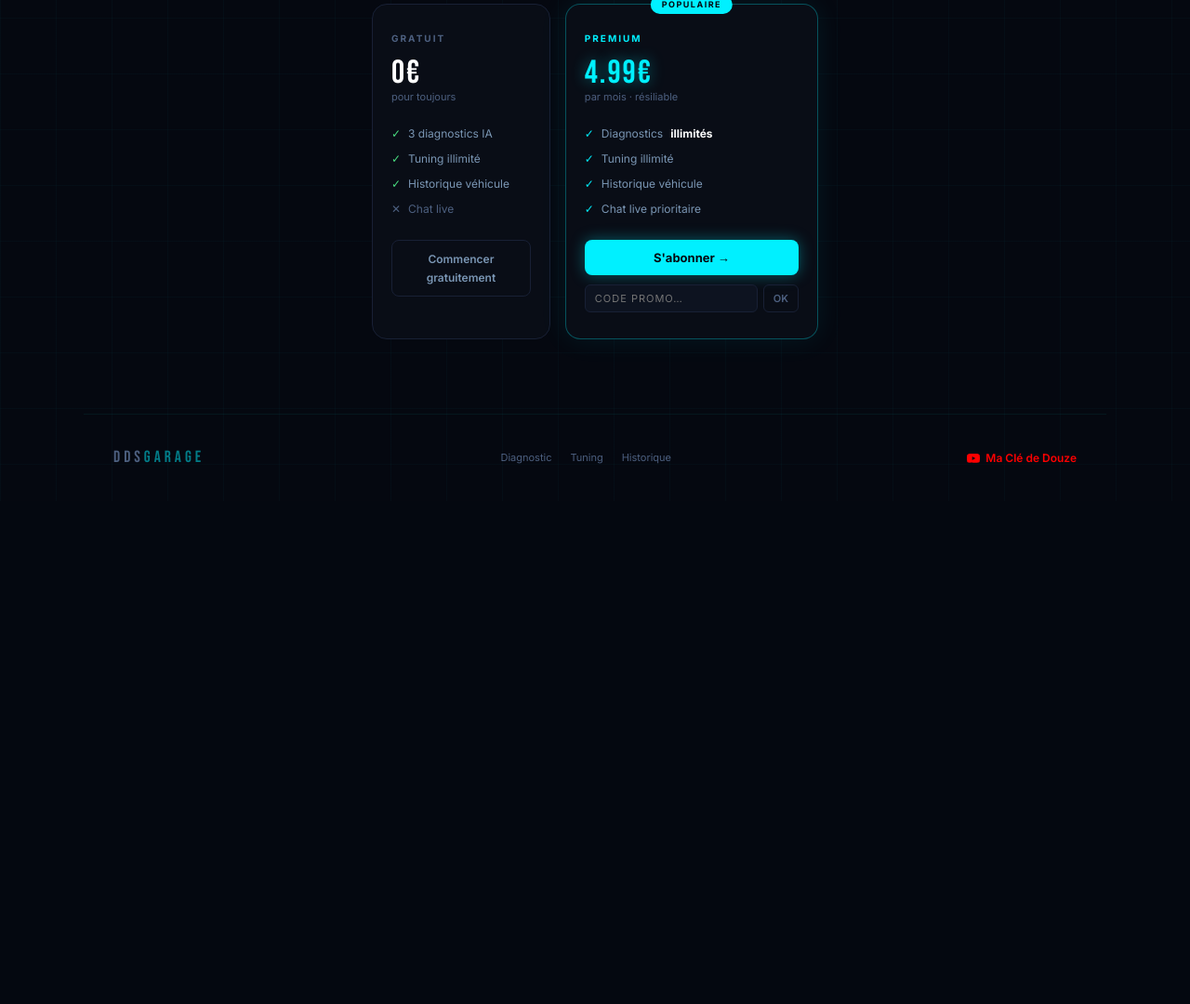
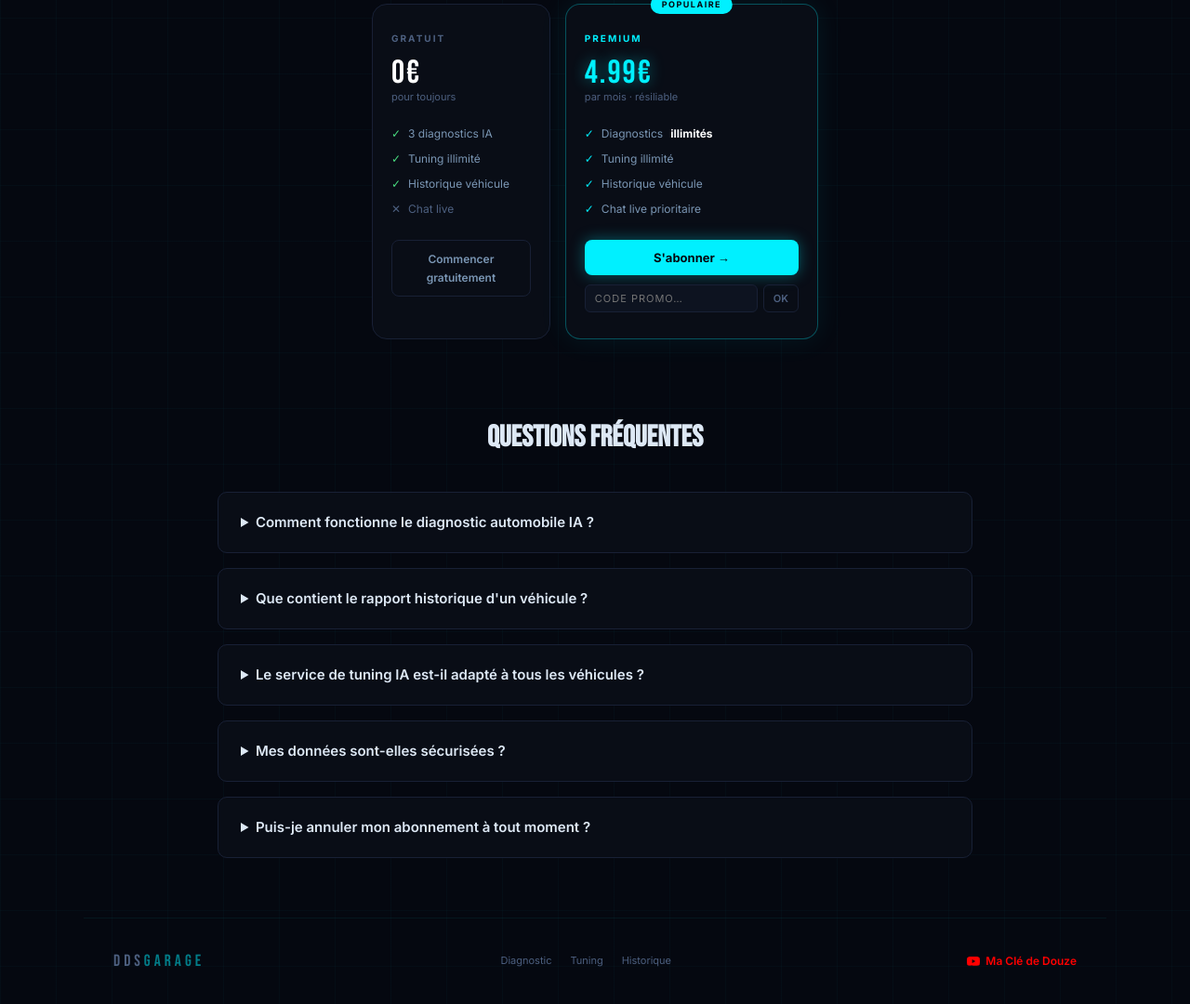
Before and after one commit to sidehdds/DDS-GARAGE, a Flask app: page / in a window 1280 px wide. Shown: the part 2501-3581 px from the top of the page at 93% size. Before the commit the page ends 3000 px from the top, so only its background shows below. Run offline with Flask 3, Linux system fonts and the light colour scheme; some libraries are stand-ins or nearby versions.

Commit message:
AdSense fix: remove ads from tool pages, add FAQ content to landing, fix ad slot
Co-Authored-By: Claude Sonnet 4.6 <noreply@anthropic.com>

```diff
--- a/templates/historique.html
+++ b/templates/historique.html
@@ -12,7 +12,6 @@
   <meta property="og:url" content="https://dds-garage.up.railway.app/historique"/>
   <meta property="og:type" content="website"/>
   <link rel="stylesheet" href="/static/style.css"/>
-  <script async src="https://pagead2.googlesyndication.com/pagead/js/adsbygoogle.js?client=ca-pub-7477778365839154" crossorigin="anonymous"></script>
   <link href="https://fonts.googleapis.com/css2?family=Bebas+Neue&family=Inter:wght@300;400;500;600;700&display=swap" rel="stylesheet"/>
   <style>
     /* ── RAPPORT HISTORIQUE ─────────────────────────────────────────── */
--- a/templates/index.html
+++ b/templates/index.html
@@ -12,7 +12,6 @@
   <meta property="og:url" content="https://dds-garage.up.railway.app/diagnostic"/>
   <meta property="og:type" content="website"/>
   <link rel="stylesheet" href="/static/style.css"/>
-  <script async src="https://pagead2.googlesyndication.com/pagead/js/adsbygoogle.js?client=ca-pub-7477778365839154" crossorigin="anonymous"></script>
   <link href="https://fonts.googleapis.com/css2?family=Bebas+Neue&family=Inter:wght@300;400;500;600;700&display=swap" rel="stylesheet"/>
 </head>
 <body>
--- a/templates/landing.html
+++ b/templates/landing.html
@@ -332,9 +332,10 @@
     <ins class="adsbygoogle"
          style="display:block"
          data-ad-client="ca-pub-7477778365839154"
-         data-ad-slot="auto"
+         data-ad-slot="YOUR_AD_SLOT_ID"
          data-ad-format="auto"
          data-full-width-responsive="true"></ins>
+    <script>(adsbygoogle = window.adsbygoogle || []).push({});</script>
   </div>
 
   <!-- FEATURES -->
@@ -481,6 +482,33 @@
     }
   </script>
 
+  <!-- FAQ -->
+  <section style="max-width:860px;margin:0 auto 64px;padding:0 24px">
+    <h2 style="font-family:'Bebas Neue',sans-serif;font-size:2rem;color:#dde8f5;margin-bottom:32px;text-align:center;">Questions fréquentes</h2>
+    <div style="display:flex;flex-direction:column;gap:16px;">
+      <details style="background:#090d16;border:1px solid #182035;border-radius:10px;padding:20px 24px;">
+        <summary style="font-size:15px;font-weight:600;color:#dde8f5;cursor:pointer;">Comment fonctionne le diagnostic automobile IA ?</summary>
+        <p style="margin-top:12px;color:#8ea3bf;line-height:1.7;font-size:14px;">Notre IA analyse les symptômes que vous décrivez (bruits, pannes, voyants allumés) et les compare à des milliers de cas réels pour identifier les causes probables, les pièces concernées et les solutions recommandées. Le diagnostic est instantané et disponible 24h/24.</p>
+      </details>
+      <details style="background:#090d16;border:1px solid #182035;border-radius:10px;padding:20px 24px;">
+        <summary style="font-size:15px;font-weight:600;color:#dde8f5;cursor:pointer;">Que contient le rapport historique d'un véhicule ?</summary>
+        <p style="margin-top:12px;color:#8ea3bf;line-height:1.7;font-size:14px;">En entrant la plaque d'immatriculation, vous obtenez : la date de première mise en circulation, les résultats des contrôles techniques, le kilométrage déclaré, les changements de propriétaire, et un score de fiabilité calculé par notre IA pour vous aider à évaluer le véhicule avant achat.</p>
+      </details>
+      <details style="background:#090d16;border:1px solid #182035;border-radius:10px;padding:20px 24px;">
+        <summary style="font-size:15px;font-weight:600;color:#dde8f5;cursor:pointer;">Le service de tuning IA est-il adapté à tous les véhicules ?</summary>
+        <p style="margin-top:12px;color:#8ea3bf;line-height:1.7;font-size:14px;">Oui, notre conseiller tuning fonctionne pour toutes les marques et motorisations : essence, diesel, hybride et électrique. Il prend en compte votre budget, votre usage (ville, autoroute, circuit) et la réglementation en vigueur pour vous proposer des modifications légales et adaptées.</p>
+      </details>
+      <details style="background:#090d16;border:1px solid #182035;border-radius:10px;padding:20px 24px;">
+        <summary style="font-size:15px;font-weight:600;color:#dde8f5;cursor:pointer;">Mes données sont-elles sécurisées ?</summary>
+        <p style="margin-top:12px;color:#8ea3bf;line-height:1.7;font-size:14px;">Toutes vos données sont chiffrées et stockées de manière sécurisée. Nous ne revendons aucune information personnelle. Les recherches de plaques sont utilisées uniquement pour générer votre rapport et améliorer la précision de notre service.</p>
+      </details>
+      <details style="background:#090d16;border:1px solid #182035;border-radius:10px;padding:20px 24px;">
+        <summary style="font-size:15px;font-weight:600;color:#dde8f5;cursor:pointer;">Puis-je annuler mon abonnement à tout moment ?</summary>
+        <p style="margin-top:12px;color:#8ea3bf;line-height:1.7;font-size:14px;">Oui, vous pouvez annuler votre abonnement à tout moment depuis votre espace client. L'accès premium reste actif jusqu'à la fin de la période payée. Aucun engagement, aucune reconduction automatique sans votre accord.</p>
+      </details>
+    </div>
+  </section>
+
   <!-- FOOTER -->
   <footer>
     <div class="landing-footer">
--- a/templates/tuning.html
+++ b/templates/tuning.html
@@ -12,7 +12,6 @@
   <meta property="og:url" content="https://dds-garage.up.railway.app/tuning"/>
   <meta property="og:type" content="website"/>
   <link rel="stylesheet" href="/static/style.css"/>
-  <script async src="https://pagead2.googlesyndication.com/pagead/js/adsbygoogle.js?client=ca-pub-7477778365839154" crossorigin="anonymous"></script>
   <link href="https://fonts.googleapis.com/css2?family=Bebas+Neue&family=Inter:wght@300;400;500;600;700&display=swap" rel="stylesheet"/>
 </head>
 <body>
```
